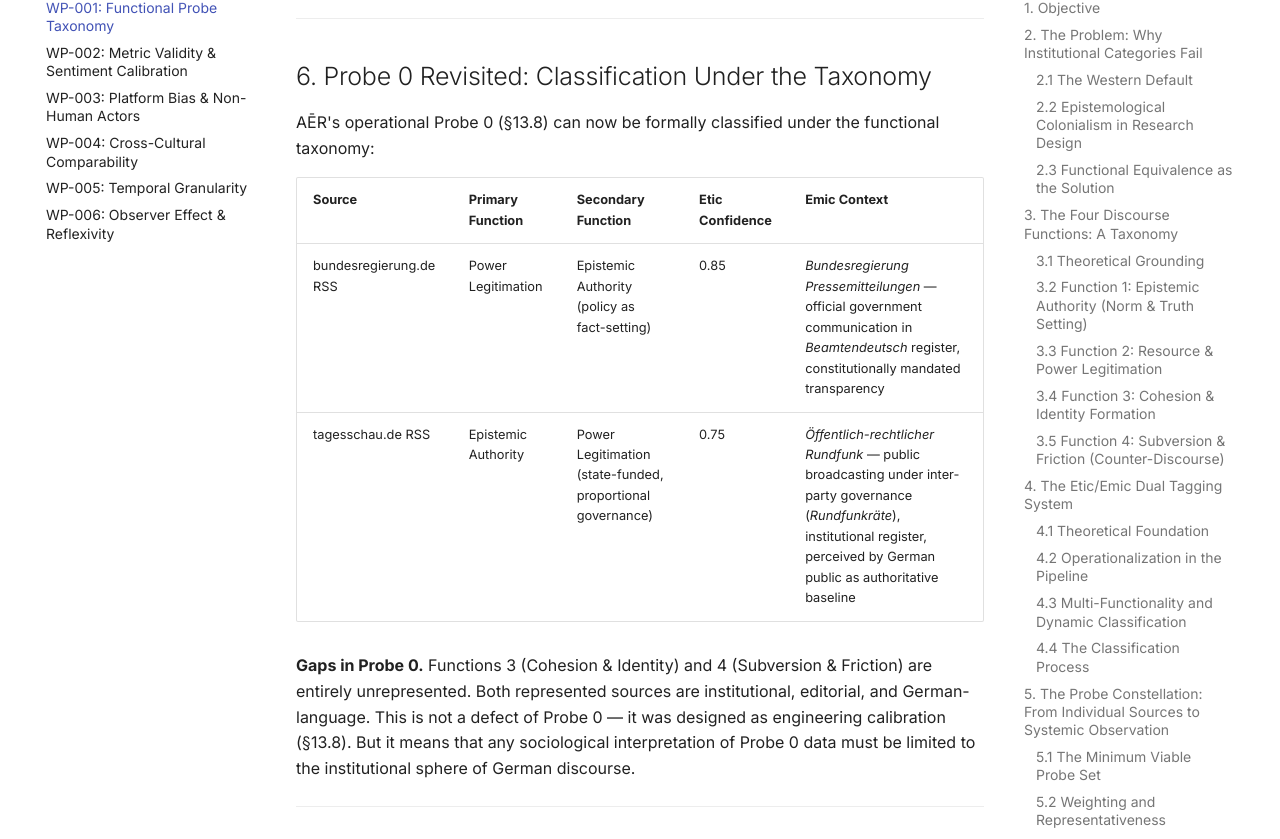
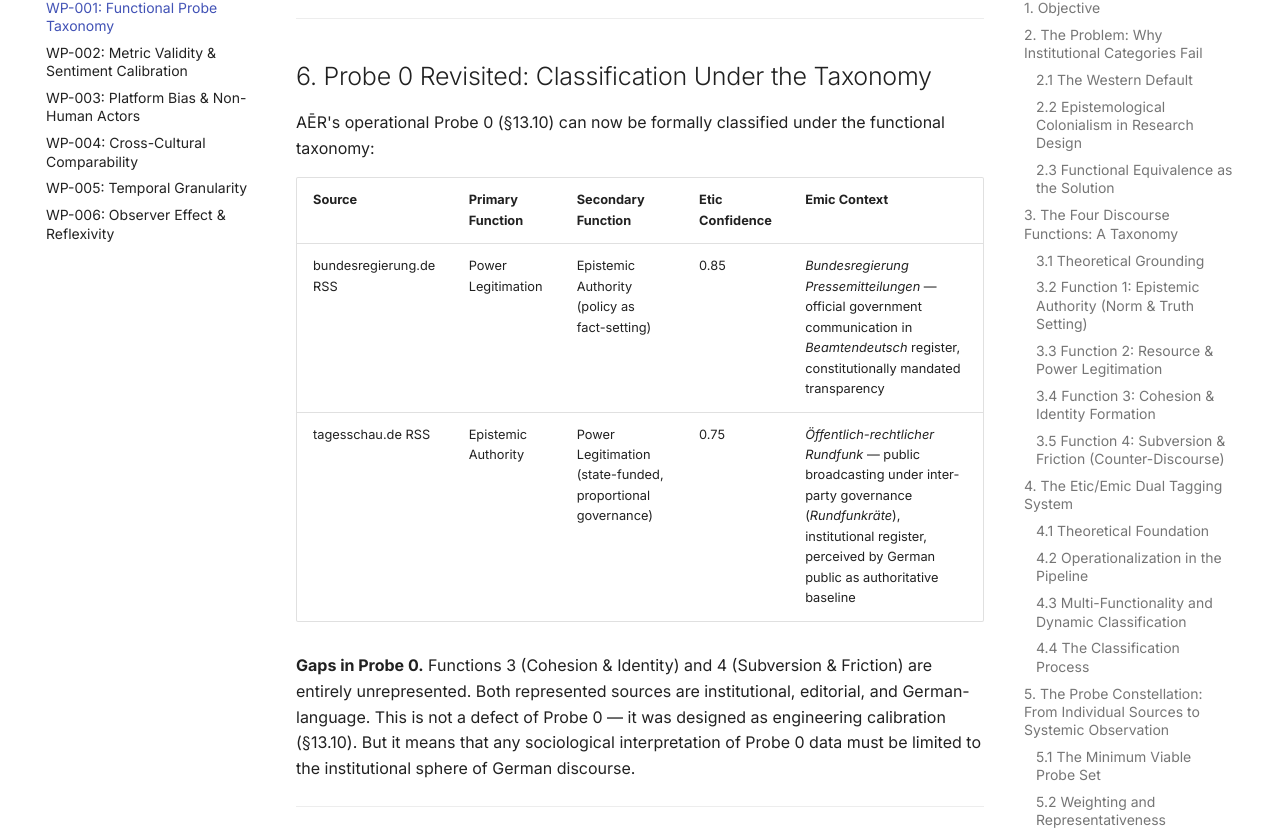
Before and after one commit to frogfromlake/aer, an MkDocs documentation site: the page built from docs/methodology/en/WP-001-en-toward_a_culturally_agnostic_probe_catalog-a_functional_taxonomy_for_global_discourse_observation.md, in a window 1280 px wide and 1400 px high, scrolled down 13908 px. Shown: the part 148-987 px from the top of the window. Built offline with MkDocs 1.6.1 and Material for MkDocs 9.7.7, drawn with Linux system fonts in a browser that asks for light colours; some of the changed text lies outside the part shown.

Commit message:
docs: update Probe 0 cross-references from §13.8 to §13.10

```diff
--- a/docs/methodology/en/WP-001-en-toward_a_culturally_agnostic_probe_catalog-a_functional_taxonomy_for_global_discourse_observation.md
+++ b/docs/methodology/en/WP-001-en-toward_a_culturally_agnostic_probe_catalog-a_functional_taxonomy_for_global_discourse_observation.md
@@ -243,7 +243,7 @@ The **Minimum Viable Probe Set (MVPS)** for a given society is the smallest set
 | Cohesion & Identity | (to be determined — cultural media) | TBD |
 | Subversion & Friction | (to be determined — investigative/activist) | TBD |
 
-AĒR's Probe 0 (§13.8) covers only the first two rows — both from the same platform type (RSS) and both from the institutional sphere. This is explicitly acknowledged as a calibration probe, not a scientifically representative probe set.
+AĒR's Probe 0 (§13.10) covers only the first two rows — both from the same platform type (RSS) and both from the institutional sphere. This is explicitly acknowledged as a calibration probe, not a scientifically representative probe set.
 
 ### 5.2 Weighting and Representativeness
 
@@ -269,14 +269,14 @@ The Coverage Map directly addresses WP-006's call for "negative space visualizat
 
 ## 6. Probe 0 Revisited: Classification Under the Taxonomy
 
-AĒR's operational Probe 0 (§13.8) can now be formally classified under the functional taxonomy:
+AĒR's operational Probe 0 (§13.10) can now be formally classified under the functional taxonomy:
 
 | Source | Primary Function | Secondary Function | Etic Confidence | Emic Context |
 | :--- | :--- | :--- | :--- | :--- |
 | bundesregierung.de RSS | Power Legitimation | Epistemic Authority (policy as fact-setting) | 0.85 | *Bundesregierung Pressemitteilungen* — official government communication in *Beamtendeutsch* register, constitutionally mandated transparency |
 | tagesschau.de RSS | Epistemic Authority | Power Legitimation (state-funded, proportional governance) | 0.75 | *Öffentlich-rechtlicher Rundfunk* — public broadcasting under inter-party governance (*Rundfunkräte*), institutional register, perceived by German public as authoritative baseline |
 
-**Gaps in Probe 0.** Functions 3 (Cohesion & Identity) and 4 (Subversion & Friction) are entirely unrepresented. Both represented sources are institutional, editorial, and German-language. This is not a defect of Probe 0 — it was designed as engineering calibration (§13.8). But it means that any sociological interpretation of Probe 0 data must be limited to the institutional sphere of German discourse.
+**Gaps in Probe 0.** Functions 3 (Cohesion & Identity) and 4 (Subversion & Friction) are entirely unrepresented. Both represented sources are institutional, editorial, and German-language. This is not a defect of Probe 0 — it was designed as engineering calibration (§13.10). But it means that any sociological interpretation of Probe 0 data must be limited to the institutional sphere of German discourse.
 
 ---
 
```
Also changed, not shown: README.md (+1 -1 lines), docs/methodology/de/WP-001-de-auf_dem_weg_zu_einem_kulturell_agnostischen_sondenkatalog-eine_funktionale_taxonomie_fuer_die_globale_diskursbeobachtung.md (+3 -3 lines).
